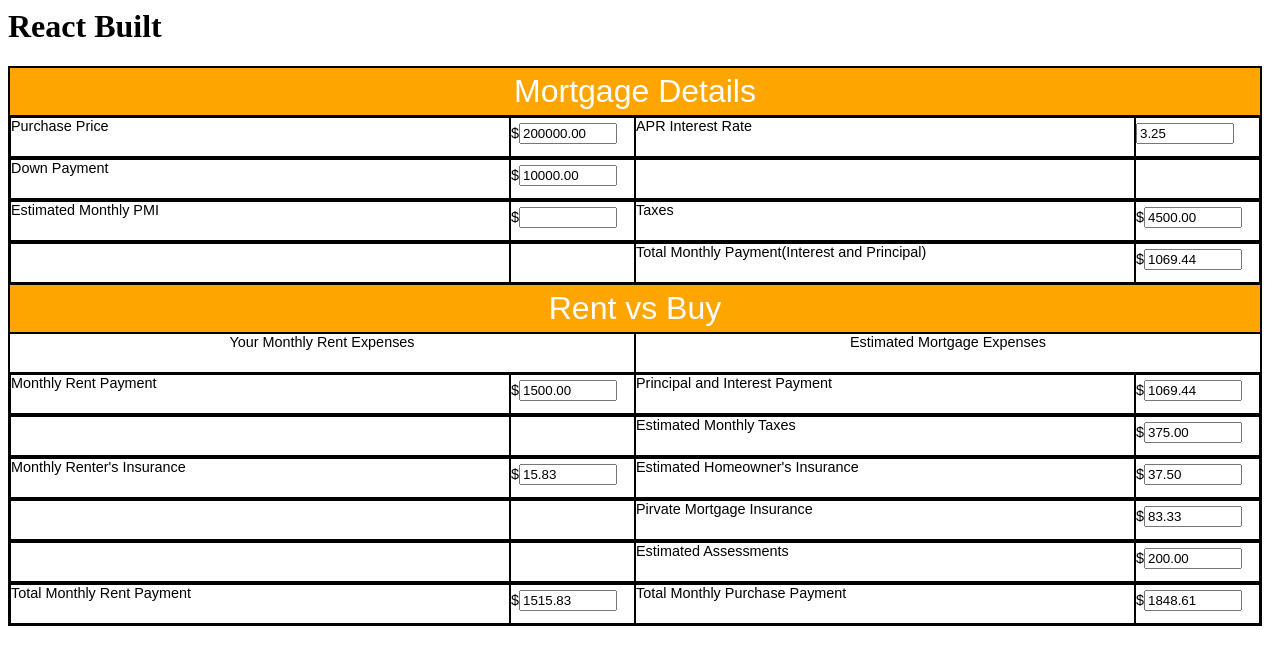
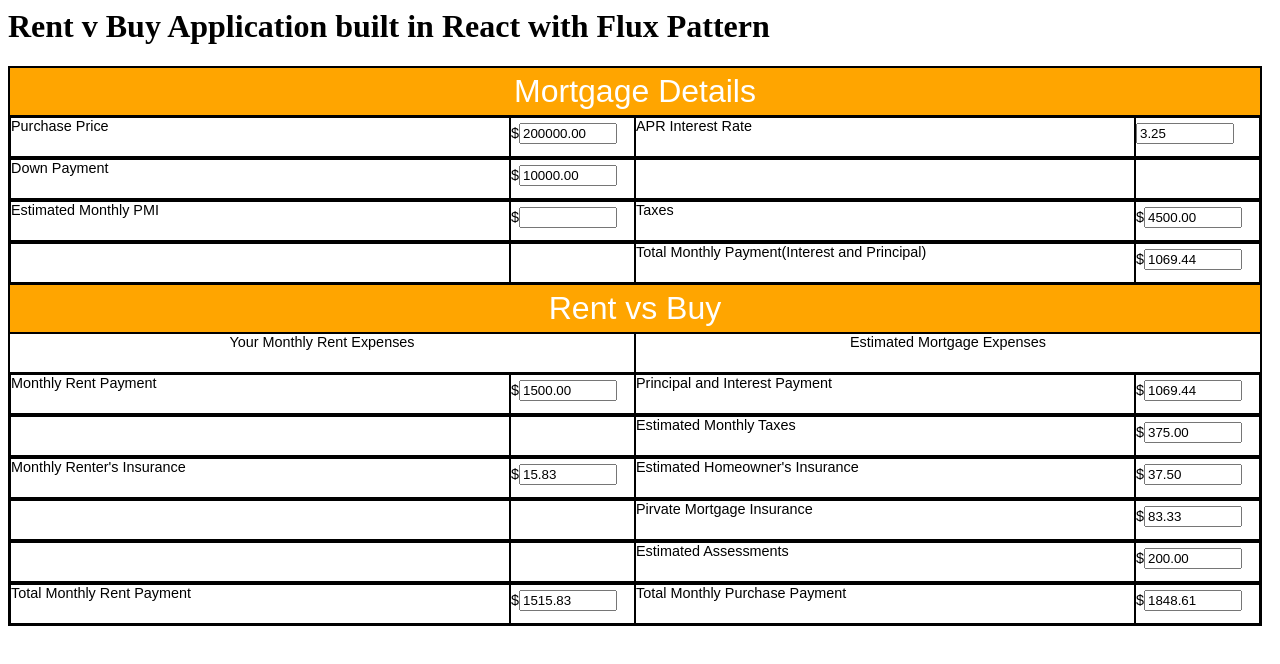
Before and after one commit to rdalin82/RentVsBuy, a React app: page index.html in a window 1280 px wide. Built offline with nearby package versions, Linux system fonts and the light colour scheme; what flux would draw is missing.

Commit message:
changed title also added rent store

```diff
--- a/index.html
+++ b/index.html
@@ -5,7 +5,7 @@
 	<link rel="stylesheet" type="text/css" href="css/style.css">
 </head>
 <body>
-		<h1>React Built</h1>
+		<h1>Rent v Buy Application built in React with Flux Pattern</h1>
 		<div id="app">
 			<script src="js/script.min.js"></script>
 		</div>
```
